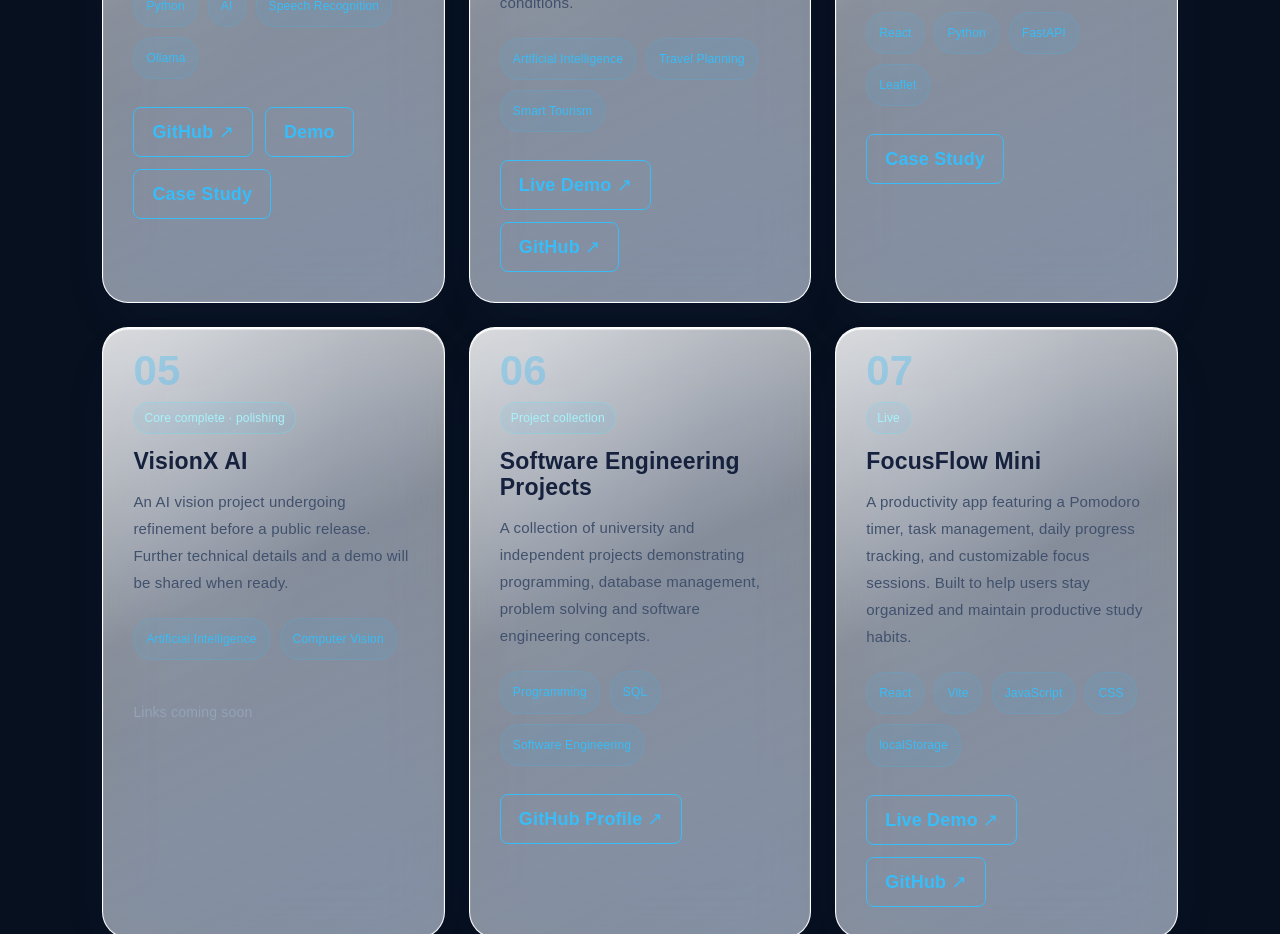
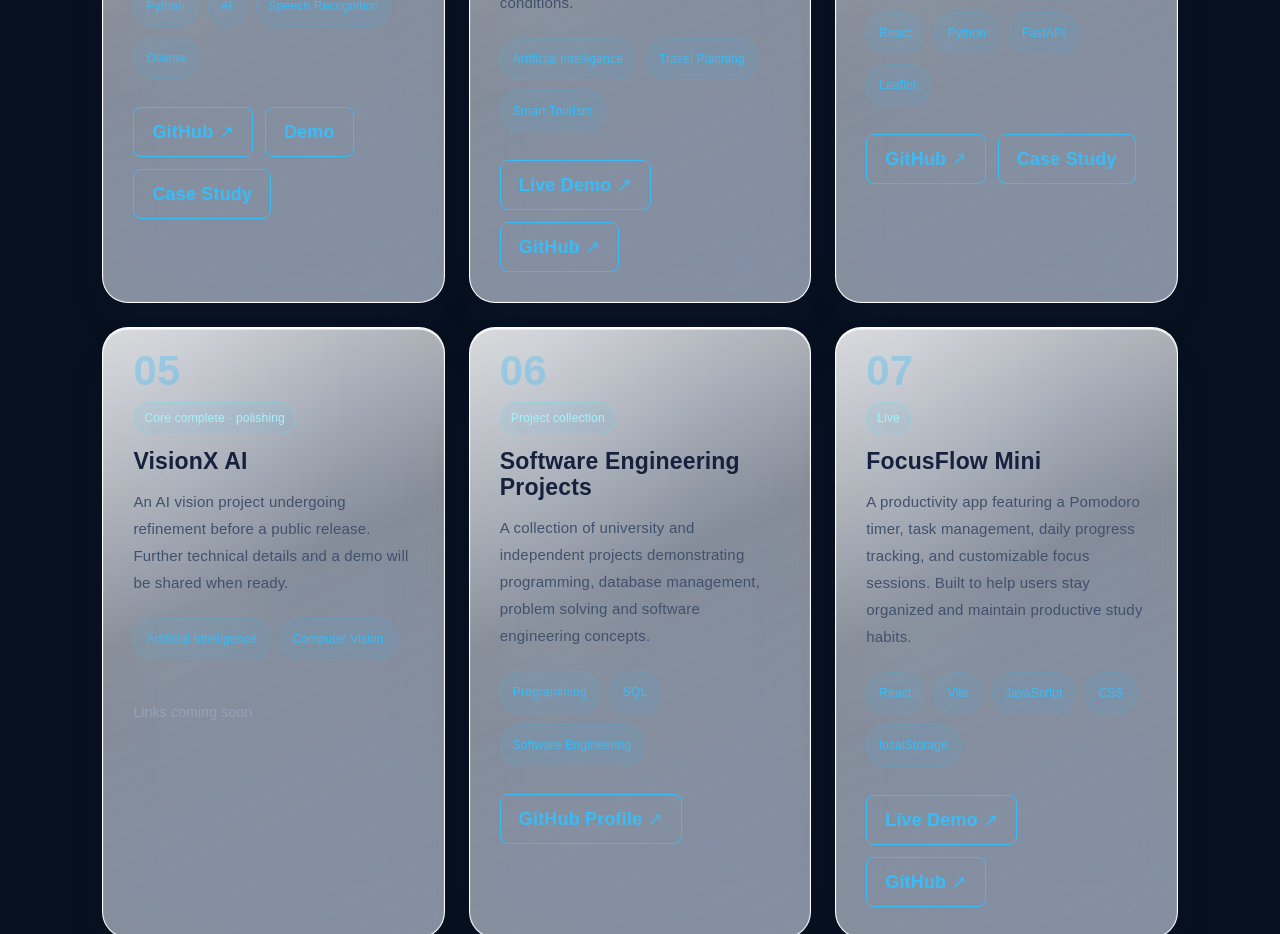
Before and after one commit to dionstacey03-dev/Dion-Portfolio-, a React (Vite) app: page / in a window 1280 px wide. Shown: the part 5620-6554 px from the top of the page. Built offline with nearby package versions, Linux system fonts and the light colour scheme; no server answers.

Commit message:
Add GreenRoute AI GitHub link to portfolio

```diff
--- a/src/App.jsx
+++ b/src/App.jsx
@@ -79,7 +79,7 @@ function App() {
   const projects = [
     { number: '01', title: 'JARVIS AI Assistant', category: 'AI & Machine Learning', status: 'Working project · local assistant', description: 'A personal AI assistant built with Python featuring voice interaction, speech recognition, text-to-speech and AI-powered responses using Ollama.', technologies: ['Python', 'AI', 'Speech Recognition', 'Ollama'], links: [{ label: 'GitHub', href: 'https://github.com/dionstacey03-dev/JARVIS-AI-Assistant', external: true }, { label: 'Demo', href: '/jarvis-demo' }, { label: 'Case Study', href: '/projects/jarvis' }] },
     { number: '02', title: 'AI Smart Tourism Planner', category: 'AI & Machine Learning', status: 'Concept with live demo', description: 'An AI-powered tourism planning concept designed to create personalized travel experiences in Sri Lanka while considering destinations and travel conditions.', technologies: ['Artificial Intelligence', 'Travel Planning', 'Smart Tourism'], links: [{ label: 'Live Demo', href: 'https://ai-smart-tourism-planner.vercel.app', external: true }, { label: 'GitHub', href: 'https://github.com/dionstacey03-dev/AI-Smart-Tourism-Planner', external: true }] },
-    { number: '03', title: 'GreenRoute AI', category: 'Web Applications', status: 'Prototype · deployment pending', description: 'A route-comparison prototype with journey comparisons, a Carbon Tracker, CSV export and a hybrid satellite map. Estimates and production deployment still need verification.', technologies: ['React', 'Python', 'FastAPI', 'Leaflet'], links: [{ label: 'Case Study', href: '/projects/greenroute' }] },
+    { number: '03', title: 'GreenRoute AI', category: 'Web Applications', status: 'Prototype · deployment pending', description: 'A route-comparison prototype with journey comparisons, a Carbon Tracker, CSV export and a hybrid satellite map. Estimates and production deployment still need verification.', technologies: ['React', 'Python', 'FastAPI', 'Leaflet'], links: [{ label: 'GitHub', href: 'https://github.com/dionstacey03-dev/GreenRoute-AI', external: true }, { label: 'Case Study', href: '/projects/greenroute' }] },
     { number: '05', title: 'VisionX AI', category: 'AI & Machine Learning', status: 'Core complete · polishing', description: 'An AI vision project undergoing refinement before a public release. Further technical details and a demo will be shared when ready.', technologies: ['Artificial Intelligence', 'Computer Vision'], links: [] },
     { number: '06', title: 'Software Engineering Projects', category: 'Other Projects', status: 'Project collection', description: 'A collection of university and independent projects demonstrating programming, database management, problem solving and software engineering concepts.', technologies: ['Programming', 'SQL', 'Software Engineering'], links: [{ label: 'GitHub Profile', href: 'https://github.com/dionstacey03-dev', external: true }] },
     { number: '07', title: 'FocusFlow Mini', category: 'Web Applications', status: 'Live', description: 'A productivity app featuring a Pomodoro timer, task management, daily progress tracking, and customizable focus sessions. Built to help users stay organized and maintain productive study habits.', technologies: ['React', 'Vite', 'JavaScript', 'CSS', 'localStorage'], links: [{ label: 'Live Demo', href: 'https://focusflow-mini.vercel.app', external: true }, { label: 'GitHub', href: 'https://github.com/dionstacey03-dev/focusflow-mini', external: true }] },
```
